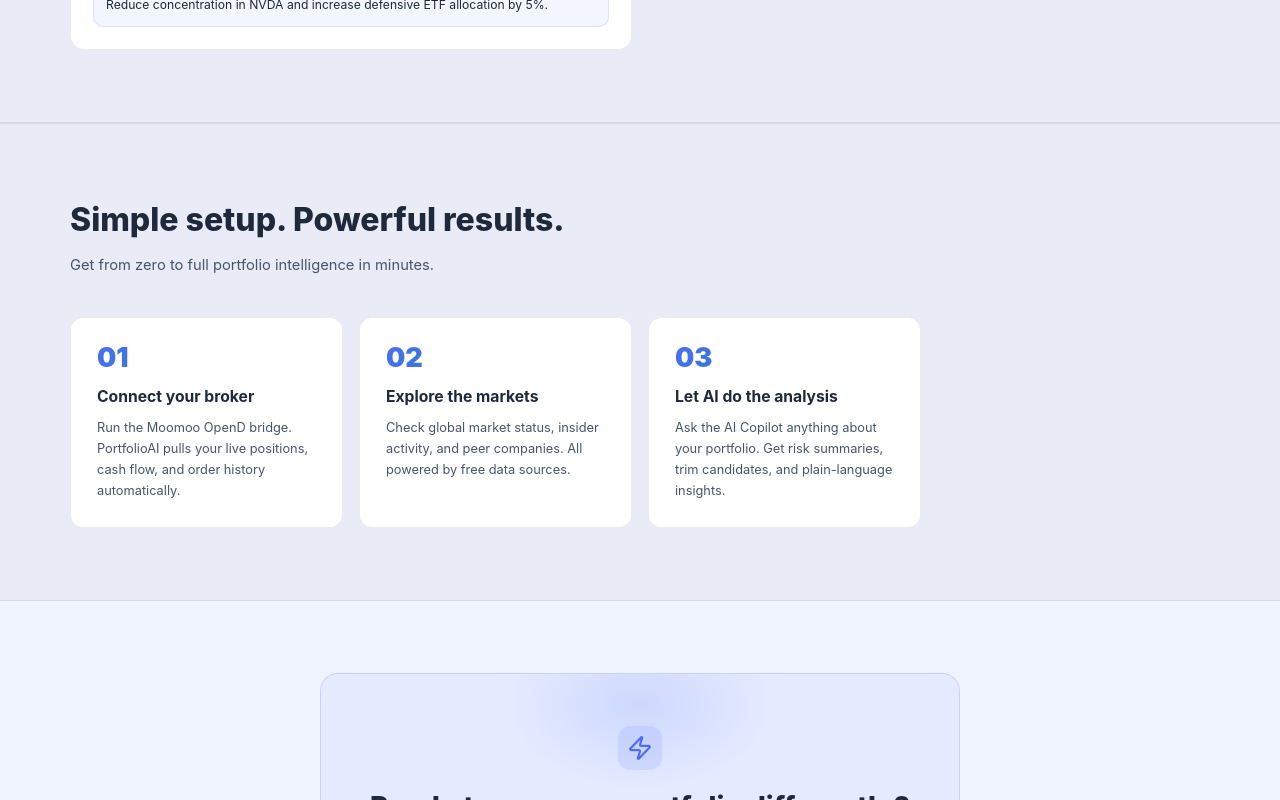
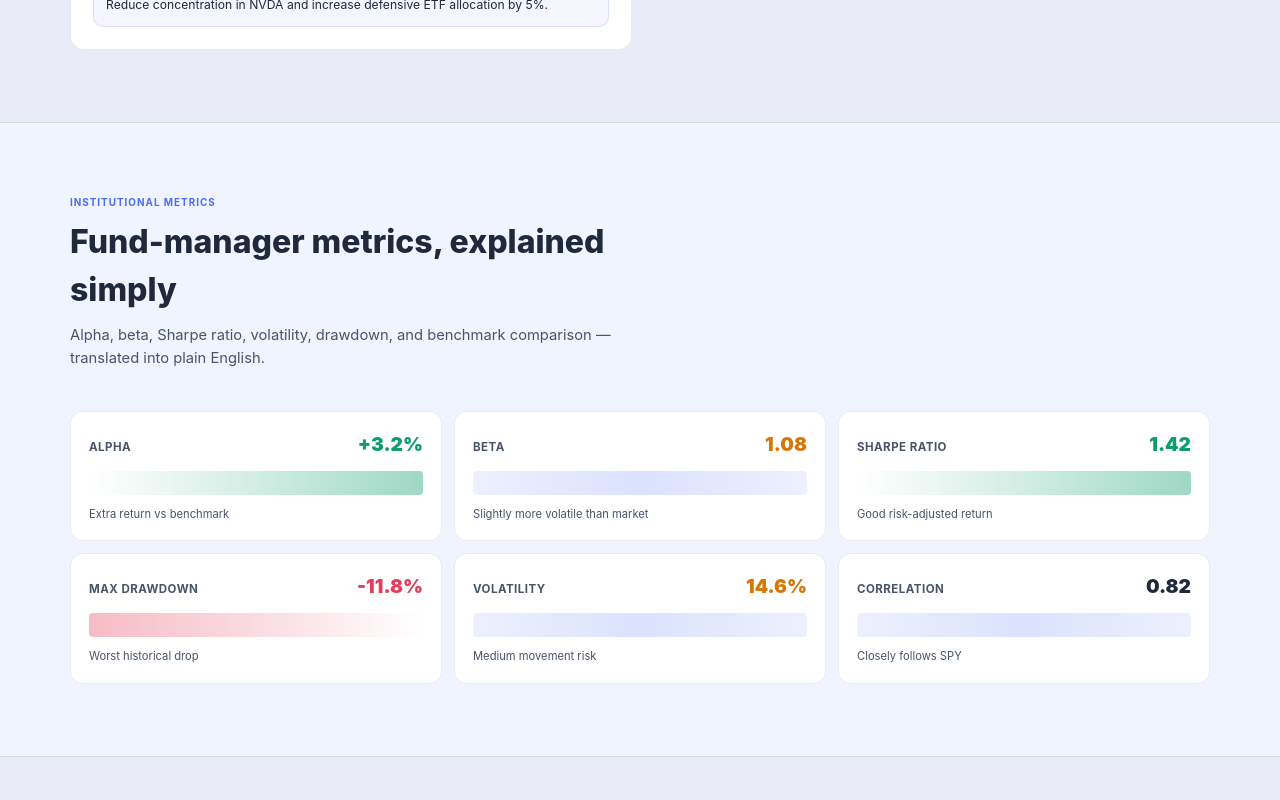
Before and after one commit to kaelx88x-web/portfolio, a SvelteKit app: page / in a window 1280 px wide. Shown: the part 1960-2760 px from the top of the page. Built offline with nearby package versions, Linux system fonts and the light colour scheme; no server answers; the database is empty.

Commit message:
feat(landing): add Institutional Metrics Preview section with CSS sparklines

```diff
--- a/src/routes/+page.svelte
+++ b/src/routes/+page.svelte
@@ -267,6 +267,74 @@
             <span class="mini-value hm-warn">1 alert</span>
             <span class="mini-note">Review tech exposure</span>
           </div>
+        </div>
+
+      </div>
+    </div>
+  </section>
+
+  <!-- INSTITUTIONAL METRICS PREVIEW -->
+  <section id="institutional" class="section">
+    <div class="container">
+      <div class="sec-label">INSTITUTIONAL METRICS</div>
+      <div class="sec-head">
+        <h2>Fund-manager metrics, explained simply</h2>
+        <p>Alpha, beta, Sharpe ratio, volatility, drawdown, and benchmark comparison — translated into plain English.</p>
+      </div>
+      <div class="metrics-grid">
+
+        <div class="metric-card">
+          <div class="metric-top">
+            <span class="metric-name">Alpha</span>
+            <span class="metric-val metric-up">+3.2%</span>
+          </div>
+          <div class="metric-sparkline spark-up"></div>
+          <span class="metric-desc">Extra return vs benchmark</span>
+        </div>
+
+        <div class="metric-card">
+          <div class="metric-top">
+            <span class="metric-name">Beta</span>
+            <span class="metric-val metric-warn">1.08</span>
+          </div>
+          <div class="metric-sparkline spark-flat"></div>
+          <span class="metric-desc">Slightly more volatile than market</span>
+        </div>
+
+        <div class="metric-card">
+          <div class="metric-top">
+            <span class="metric-name">Sharpe Ratio</span>
+            <span class="metric-val metric-up">1.42</span>
+          </div>
+          <div class="metric-sparkline spark-up"></div>
+          <span class="metric-desc">Good risk-adjusted return</span>
+        </div>
+
+        <div class="metric-card">
+          <div class="metric-top">
+            <span class="metric-name">Max Drawdown</span>
+            <span class="metric-val metric-danger">-11.8%</span>
+          </div>
+          <div class="metric-sparkline spark-down"></div>
+          <span class="metric-desc">Worst historical drop</span>
+        </div>
+
+        <div class="metric-card">
+          <div class="metric-top">
+            <span class="metric-name">Volatility</span>
+            <span class="metric-val metric-warn">14.6%</span>
+          </div>
+          <div class="metric-sparkline spark-flat"></div>
+          <span class="metric-desc">Medium movement risk</span>
+        </div>
+
+        <div class="metric-card">
+          <div class="metric-top">
+            <span class="metric-name">Correlation</span>
+            <span class="metric-val metric-neutral">0.82</span>
+          </div>
+          <div class="metric-sparkline spark-flat"></div>
+          <span class="metric-desc">Closely follows SPY</span>
         </div>
 
       </div>
@@ -721,6 +789,32 @@
   .mini-note  { font-size: 0.65rem; color: var(--muted); }
 
   /* ─────────────────────────────────────────
+     Institutional Metrics Preview
+  ───────────────────────────────────────── */
+  .metrics-grid {
+    display: grid; grid-template-columns: repeat(3, 1fr); gap: 12px;
+  }
+  .metric-card {
+    background: var(--card); border: 1px solid var(--overlay-border);
+    border-radius: 13px; padding: 18px;
+    display: flex; flex-direction: column; gap: 4px;
+  }
+  .metric-top { display: flex; justify-content: space-between; align-items: baseline; }
+  .metric-name { font-size: 0.72rem; font-weight: 700; color: var(--muted); text-transform: uppercase; letter-spacing: 0.04em; }
+  .metric-val  { font-size: 1.2rem; font-weight: 900; }
+  .metric-up      { color: var(--success); }
+  .metric-warn    { color: var(--warning); }
+  .metric-danger  { color: var(--danger); }
+  .metric-neutral { color: var(--text); }
+  .metric-sparkline {
+    height: 24px; border-radius: 4px; margin: 8px 0;
+  }
+  .spark-up   { background: linear-gradient(to right, transparent 0%, rgba(var(--success-rgb),0.15) 40%, rgba(var(--success-rgb),0.4) 100%); }
+  .spark-flat { background: linear-gradient(to right, rgba(var(--primary-rgb),0.1), rgba(var(--primary-rgb),0.2), rgba(var(--primary-rgb),0.1)); }
+  .spark-down { background: linear-gradient(to right, rgba(var(--danger-rgb),0.35) 0%, rgba(var(--danger-rgb),0.15) 60%, transparent 100%); }
+  .metric-desc { font-size: 0.7rem; color: var(--muted); line-height: 1.4; }
+
+  /* ─────────────────────────────────────────
      Steps
   ───────────────────────────────────────── */
   .steps-grid {
```
